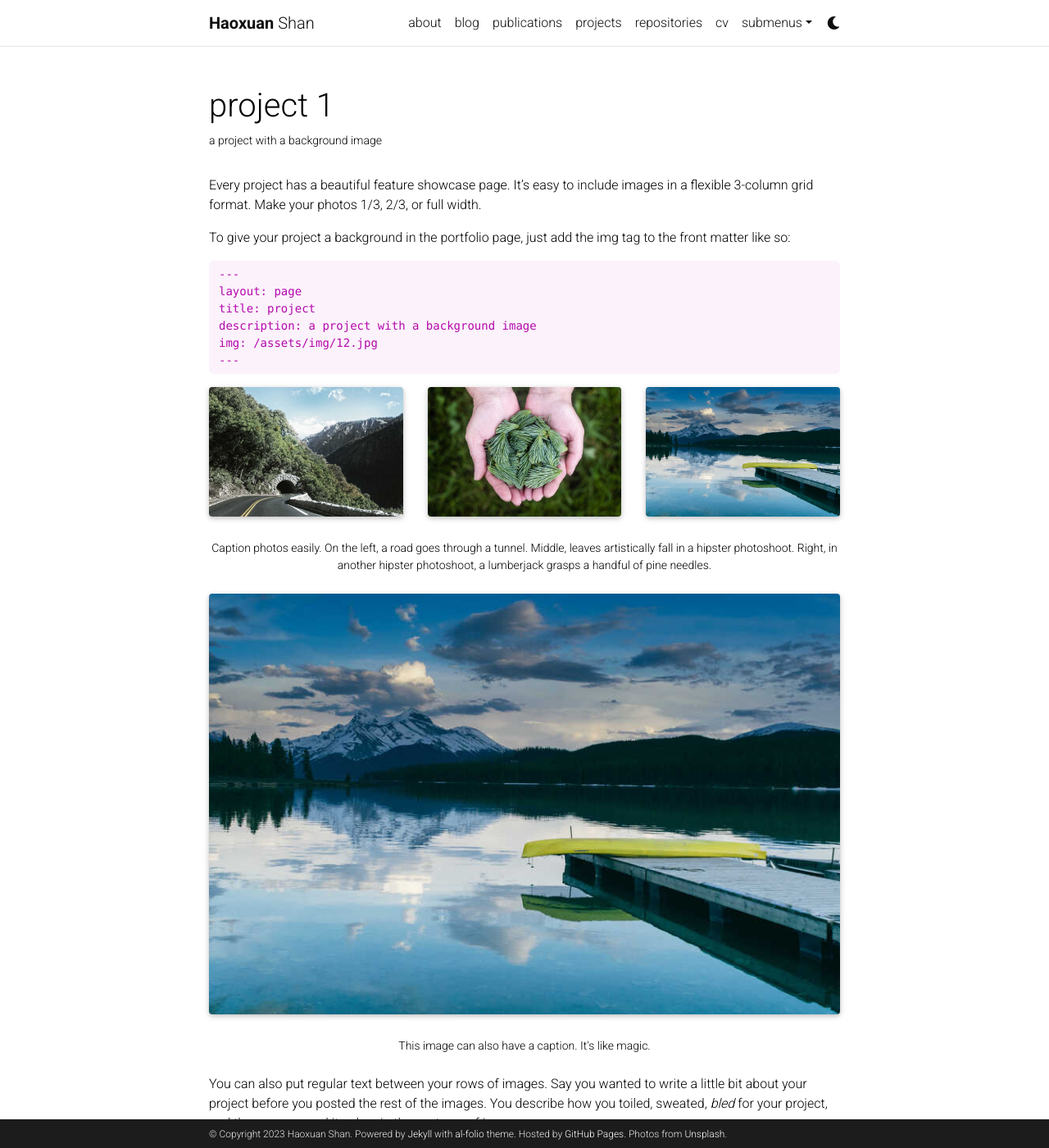
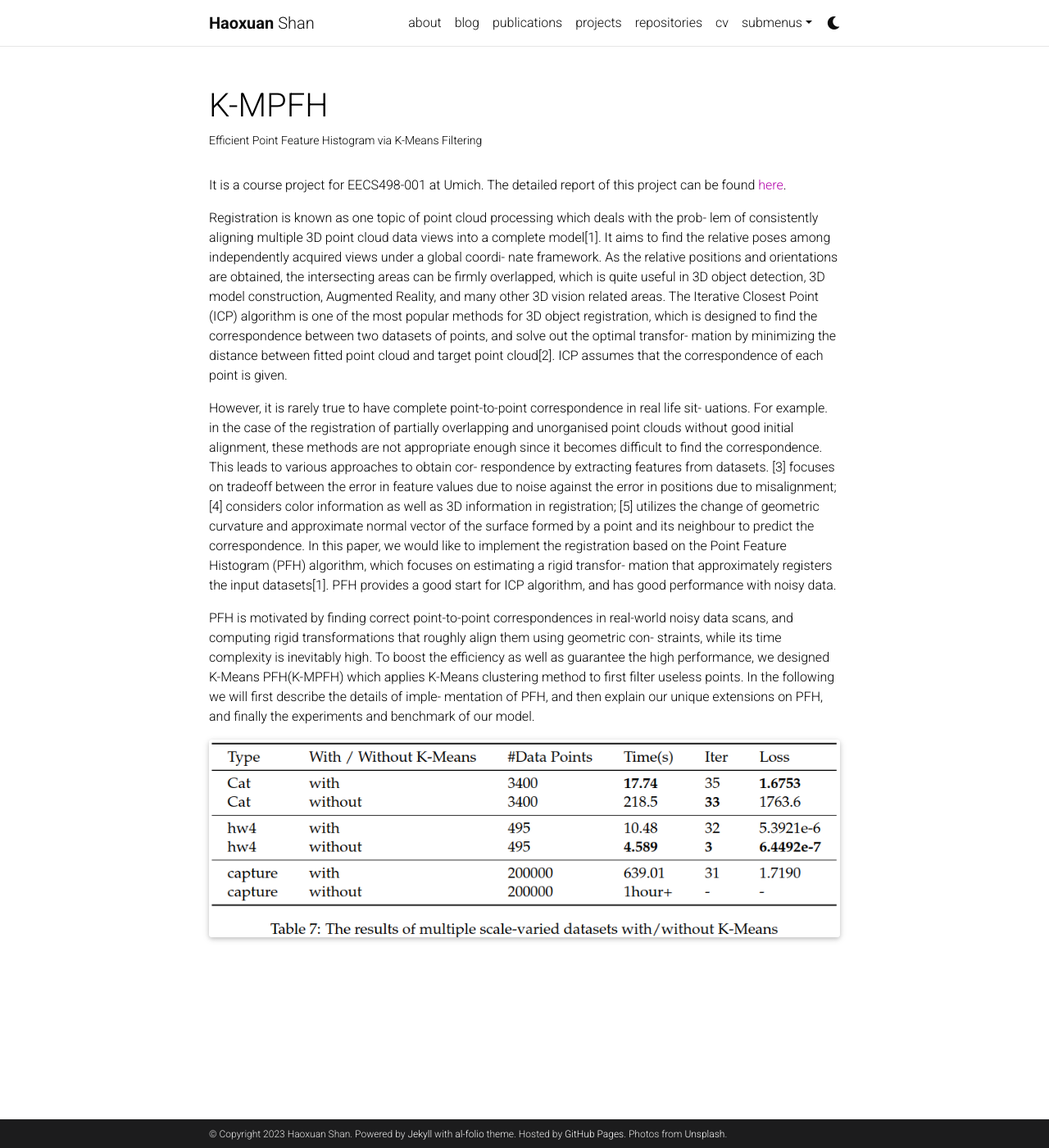
Before and after one commit to shanhx2000/shanhx2000.github.io, a Jekyll site: the page built from _projects/1_project.md, in a window 1280 px wide and 1400 px high. Shown: the whole window at 82% size. Built offline with Jekyll 4.4.1, drawn with Linux system fonts in a browser that asks for light colours; full-size pictures stand in for the smaller copies a plugin makes; comment, search, counter and statistics services are not loaded; a style sheet for code colours, icons or effects is not loaded; some of the changed text lies outside the part shown.

Commit message:
Update projects and remove blogs

````diff
--- a/_config.yml
+++ b/_config.yml
@@ -146,9 +146,9 @@ disqus_shortname: al-folio # put your disqus shortname
 # External sources.
 # If you have blog posts published on medium.com or other exteranl sources,
 # you can display them in your blog by adding a link to the RSS feed.
-external_sources:
-  - name: medium.com
-    rss_url: https://medium.com/@al-folio/feed
+# external_sources:
+  # - name: medium.com
+  #   rss_url: https://medium.com/@al-folio/feed
 
 # -----------------------------------------------------------------------------
 # Collections
--- a/_data/cv.yml
+++ b/_data/cv.yml
@@ -16,7 +16,7 @@
       year: 2022-Now
       description:
         - Supervised by prof. Yiran Chen.
-        - I'm currently working in <a href="https://cei.pratt.duke.edu/">Duke Center of Computational Evolutionary Intelligence (CEI) Lab, co-directed by Professor Yiran Chen and Professor Hai Li</a>.
+        - I'm currently working in <a href="https://cei.pratt.duke.edu/">Duke Center of Computational Evolutionary Intelligence (CEI) Lab</a>, co-directed by Professor Yiran Chen and Professor Hai Li.
         - My current interest is hardware accelerators and design automation.
         # - Description 2.
         # - title: Description 3.
--- a/_projects/1_project.md
+++ b/_projects/1_project.md
@@ -1,80 +1,49 @@
 ---
 layout: page
-title: project 1
-description: a project with a background image
-img: assets/img/12.jpg
+title: K-MPFH
+description: Efficient Point Feature Histogram via K-Means Filtering
+img: assets/img/project_PFH_KMEANS_curvature_selection.png
 importance: 1
-category: work
+category: course
 ---
 
-Every project has a beautiful feature showcase page.
-It's easy to include images in a flexible 3-column grid format.
-Make your photos 1/3, 2/3, or full width.
+It is a course project for EECS498-001 at Umich.
+The detailed report of this project can be found [here](https://drive.google.com/file/d/1L_rue4NSZ71iahpAwQPX-7jez5Xfr-6m/view?usp=sharing).
 
-To give your project a background in the portfolio page, just add the img tag to the front matter like so:
+Registration is known as one topic of point cloud processing which deals with the prob-
+lem of consistently aligning multiple 3D point cloud data views into a complete model[1]. It
+aims to find the relative poses among independently acquired views under a global coordi-
+nate framework. As the relative positions and orientations are obtained, the intersecting areas
+can be firmly overlapped, which is quite useful in 3D object detection, 3D model construction,
+Augmented Reality, and many other 3D vision related areas. The Iterative Closest Point (ICP)
+algorithm is one of the most popular methods for 3D object registration, which is designed to
+find the correspondence between two datasets of points, and solve out the optimal transfor-
+mation by minimizing the distance between fitted point cloud and target point cloud[2]. ICP
+assumes that the correspondence of each point is given.
 
-    ---
-    layout: page
-    title: project
-    description: a project with a background image
-    img: /assets/img/12.jpg
-    ---
+However, it is rarely true to have complete point-to-point correspondence in real life sit-
+uations. For example. in the case of the registration of partially overlapping and unorganised
+point clouds without good initial alignment, these methods are not appropriate enough since
+it becomes difficult to find the correspondence. This leads to various approaches to obtain cor-
+respondence by extracting features from datasets. [3] focuses on tradeoff between the error in
+feature values due to noise against the error in positions due to misalignment; [4] considers
+color information as well as 3D information in registration; [5] utilizes the change of geometric
+curvature and approximate normal vector of the surface formed by a point and its neighbour
+to predict the correspondence. In this paper, we would like to implement the registration based
+on the Point Feature Histogram (PFH) algorithm, which focuses on estimating a rigid transfor-
+mation that approximately registers the input datasets[1]. PFH provides a good start for ICP
+algorithm, and has good performance with noisy data.
+
+PFH is motivated by finding correct point-to-point correspondences in real-world noisy
+data scans, and computing rigid transformations that roughly align them using geometric con-
+straints, while its time complexity is inevitably high. To boost the efficiency as well as guarantee
+the high performance, we designed K-Means PFH(K-MPFH) which applies K-Means clustering
+method to first filter useless points. In the following we will first describe the details of imple-
+mentation of PFH, and then explain our unique extensions on PFH, and finally the experiments
+and benchmark of our model.
 
 <div class="row">
     <div class="col-sm mt-3 mt-md-0">
-        {% include figure.html path="assets/img/1.jpg" title="example image" class="img-fluid rounded z-depth-1" %}
-    </div>
-    <div class="col-sm mt-3 mt-md-0">
-        {% include figure.html path="assets/img/3.jpg" title="example image" class="img-fluid rounded z-depth-1" %}
-    </div>
-    <div class="col-sm mt-3 mt-md-0">
-        {% include figure.html path="assets/img/5.jpg" title="example image" class="img-fluid rounded z-depth-1" %}
+        {% include figure.html path="assets/img/project_PFH_KMEANS_experiment_results.png" title="Results of experiments" class="img-fluid rounded z-depth-1" %}
     </div>
 </div>
-<div class="caption">
-    Caption photos easily. On the left, a road goes through a tunnel. Middle, leaves artistically fall in a hipster photoshoot. Right, in another hipster photoshoot, a lumberjack grasps a handful of pine needles.
-</div>
-<div class="row">
-    <div class="col-sm mt-3 mt-md-0">
-        {% include figure.html path="assets/img/5.jpg" title="example image" class="img-fluid rounded z-depth-1" %}
-    </div>
-</div>
-<div class="caption">
-    This image can also have a caption. It's like magic.
-</div>
-
-You can also put regular text between your rows of images.
-Say you wanted to write a little bit about your project before you posted the rest of the images.
-You describe how you toiled, sweated, *bled* for your project, and then... you reveal its glory in the next row of images.
-
-
-<div class="row justify-content-sm-center">
-    <div class="col-sm-8 mt-3 mt-md-0">
-        {% include figure.html path="assets/img/6.jpg" title="example image" class="img-fluid rounded z-depth-1" %}
-    </div>
-    <div class="col-sm-4 mt-3 mt-md-0">
-        {% include figure.html path="assets/img/11.jpg" title="example image" class="img-fluid rounded z-depth-1" %}
-    </div>
-</div>
-<div class="caption">
-    You can also have artistically styled 2/3 + 1/3 images, like these.
-</div>
-
-
-The code is simple.
-Just wrap your images with `<div class="col-sm">` and place them inside `<div class="row">` (read more about the <a href="https://getbootstrap.com/docs/4.4/layout/grid/">Bootstrap Grid</a> system).
-To make images responsive, add `img-fluid` class to each; for rounded corners and shadows use `rounded` and `z-depth-1` classes.
-Here's the code for the last row of images above:
-
-{% raw %}
-```html
-<div class="row justify-content-sm-center">
-    <div class="col-sm-8 mt-3 mt-md-0">
-        {% include figure.html path="assets/img/6.jpg" title="example image" class="img-fluid rounded z-depth-1" %}
-    </div>
-    <div class="col-sm-4 mt-3 mt-md-0">
-        {% include figure.html path="assets/img/11.jpg" title="example image" class="img-fluid rounded z-depth-1" %}
-    </div>
-</div>
-```
-{% endraw %}
````
Also changed, not shown: _pages/cv.md (+1 -1 lines), _pages/projects.md (+1 -1 lines), _posts/2015-03-15-formatting-and-links.md (deleted, +0 -30 lines), _projects/2_project.md (+33 -66 lines), _projects/3_project.md (added, +15 -0 lines), assets/img/project_CacheReplacement_results.png (added), assets/img/project_PFH_KMEANS_curvature_selection.png (added), assets/img/project_PFH_KMEANS_experiment_results.png (added), assets/img/project_ThetaFlow_result0.png (added), assets/img/project_ThetaFlow_structure.png (added), assets/img/project_ThetaFlow_training.png (added), 1 other file.
